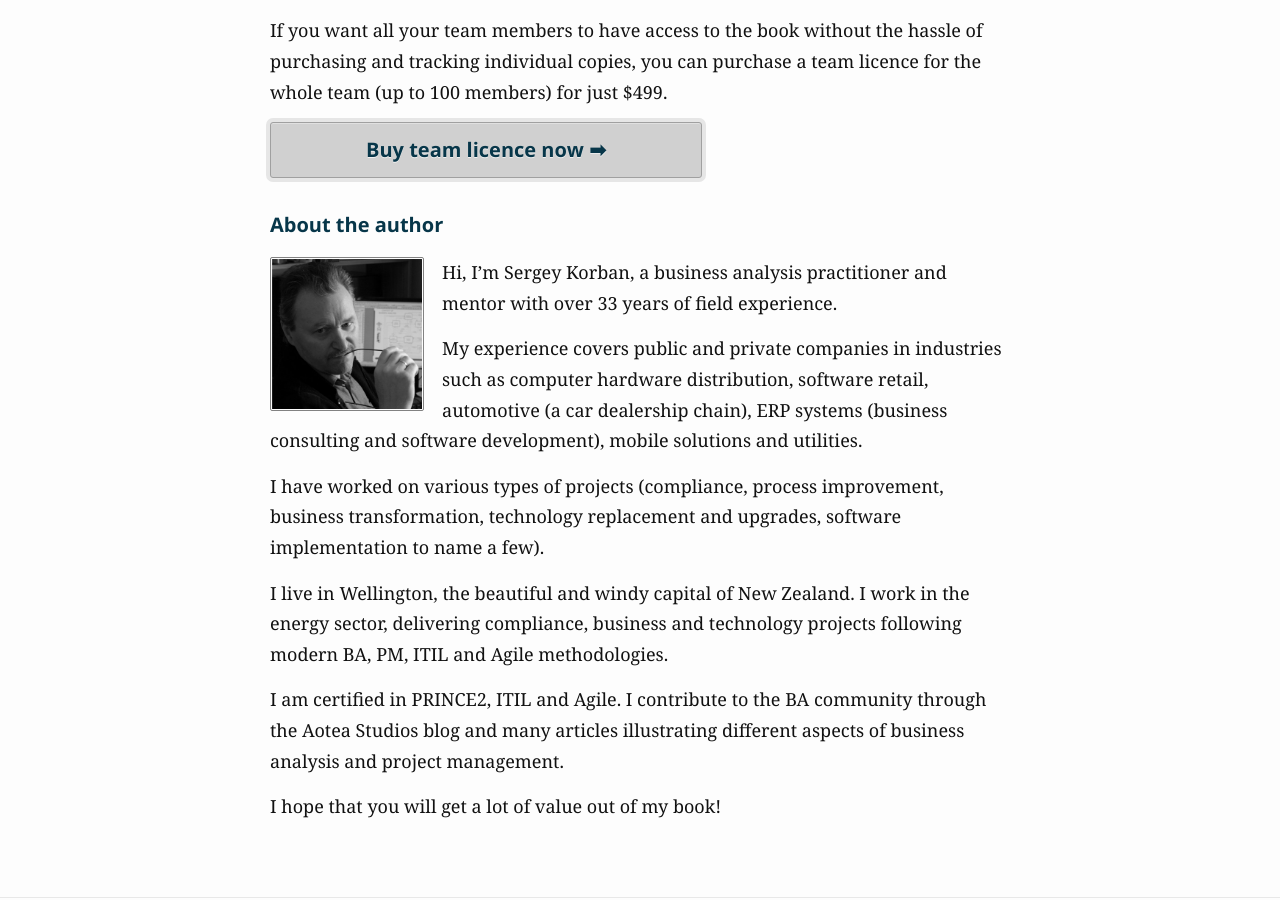
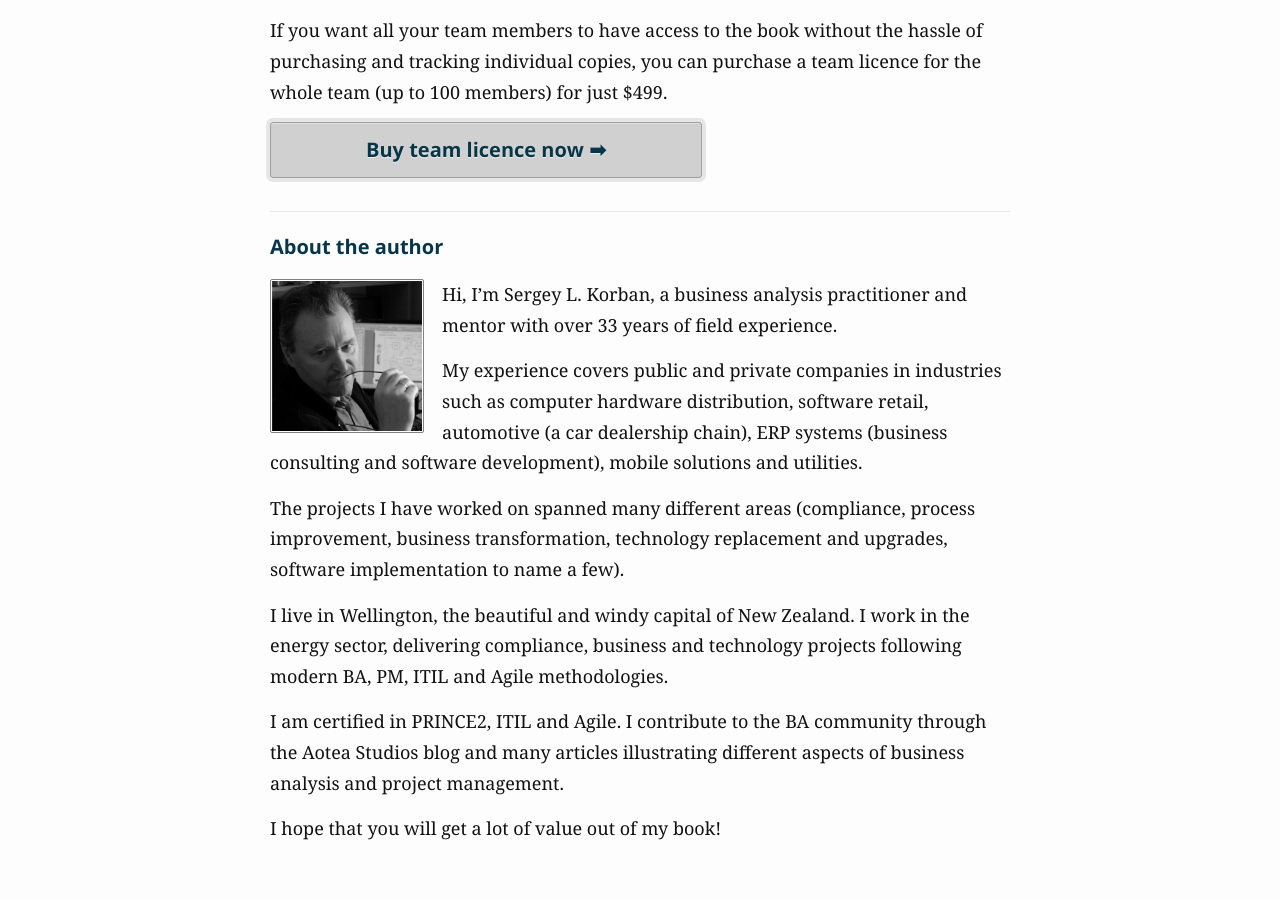
Before and after one commit to alexkorban/aoteastudios.com, a Jekyll site: the page built from pages/business-analysis-navigator.md, in a window 1280 px wide and 900 px high, scrolled down 9382 px. Built offline with Jekyll 4.4.1, drawn with Linux system fonts in a browser that asks for light colours; nearby versions of some CDN libraries; some web fonts are replaced.

Commit message:
Update pages

```diff
--- a/_includes/author.html
+++ b/_includes/author.html
@@ -2,11 +2,11 @@
 
 ### About the author
 
-<img src = "/img/sergey.jpg" style = "float: left; margin-right: 1em; width: 150px; height: 150px" /> Hi, I'm Sergey Korban, a business analysis practitioner and mentor with over 33 years of field experience.
+<img src = "/img/sergey.jpg" style = "float: left; margin-right: 1em; width: 150px; height: 150px" /> Hi, I'm Sergey L. Korban, a business analysis practitioner and mentor with over 33 years of field experience.
 
 My experience covers public and private companies in industries such as computer hardware distribution, software retail, automotive (a car dealership chain), ERP systems (business consulting and software development), mobile solutions and utilities.
 
-I have worked on various types of projects (compliance, process improvement, business transformation, technology replacement and upgrades, software implementation to name a few).
+The projects I have worked on spanned many different areas (compliance, process improvement, business transformation, technology replacement and upgrades, software implementation to name a few).
 
 I live in Wellington, the beautiful and windy capital of New Zealand. I work in the energy sector, delivering compliance, business and technology projects following modern BA, PM, ITIL and Agile methodologies.
 
--- /dev/null
+++ b/_includes/blurb.html
@@ -0,0 +1,5 @@
+  <p><img src = "/img/kickstart-image-small.png" style = "float: left; border: 0; padding-right: 1em; width: 90px; height: 126px"><br/>
+   <span style="background: orange; color: white; font-weight: bold; border-radius: 4px; padding: 2px; padding-left: 5px; padding-right: 5px">New!</span> We have published a new book: <strong><em><a href="/products/business-analysis/business-analysis-navigator">A Navigator to Business Analysis</a></em></strong>.<br/>Over 400 pages of practical, useful material will help you build your skills and advance your career! <a href="/products/business-analysis/business-analysis-navigator">Find out more and get free excerpt</a>.
+
+      <!--<em>Keen to learn powerful BA techniques &amp; be more effective in your work?</em><br/>We've created laser focused self-paced training &amp; helpful resources for you.<br/><a href = "/products">Boost your skills &#10145;</a>-->
+  </p>
--- a/_layouts/post.html
+++ b/_layouts/post.html
@@ -19,7 +19,6 @@
   </p>
 
   <hr/>
-
-  <p><img src = "/img/kickstart-image-small.png" style = "float: left; border: 0; padding-right: 1em; width: 90px; height: 126px"><br/><em>Keen to learn powerful BA techniques &amp; be more effective in your work?</em><br/>We've created laser focused self-paced training &amp; helpful resources for you.<br/><a href = "/products">Boost your skills &#10145;</a></p>
+  {% include blurb.html %}
 
 </div>
--- a/index.html
+++ b/index.html
@@ -10,6 +10,10 @@
   </style>
 
 <p>You've come to the right place if you are looking for practical tools and actionable articles on business analysis. Check out our <a href="/requirements-free-course/">free course</a> on getting requirements right and have a look at some of our most popular charts and articles below.</p>
+
+<hr/>
+{% include blurb.html %}
+<hr/>
 
   <h2>Popular business analysis charts</h2>
 
--- a/pages/business-analysis-navigator.md
+++ b/pages/business-analysis-navigator.md
@@ -280,20 +280,5 @@
 If you want all your team members to have access to the book without the hassle of purchasing and tracking individual copies, you can purchase a team licence for the whole team (up to 100 members) for just $499.
 
 <a href = "https://aoteastudios.dpdcart.com/cart/add?product_id=125941&method_id=134260" class = "grey-button" style = "width: 50%; margin-left: auto; margin-right: auto"><span class = "main-text">Buy team licence now ➡</span></a>
----
 
-
-
-### About the author
-
-<img src = "/img/sergey.jpg" style = "float: left; margin-right: 1em; width: 150px; height: 150px" /> Hi, I'm Sergey Korban, a business analysis practitioner and mentor with over 33 years of field experience.
-
-My experience covers public and private companies in industries such as computer hardware distribution, software retail, automotive (a car dealership chain), ERP systems (business consulting and software development), mobile solutions and utilities.
-
-I have worked on various types of projects (compliance, process improvement, business transformation, technology replacement and upgrades, software implementation to name a few).
-
-I live in Wellington, the beautiful and windy capital of New Zealand. I work in the energy sector, delivering compliance, business and technology projects following modern BA, PM, ITIL and Agile methodologies.
-
-I am certified in PRINCE2, ITIL and Agile. I contribute to the BA community through the Aotea Studios blog and many articles illustrating different aspects of business analysis and project management.
-
-I hope that you will get a lot of value out of my book!
+{% include author.html %}
```
Also changed, not shown: pages/business-analysis-template-kit.md (+2 -2 lines).
